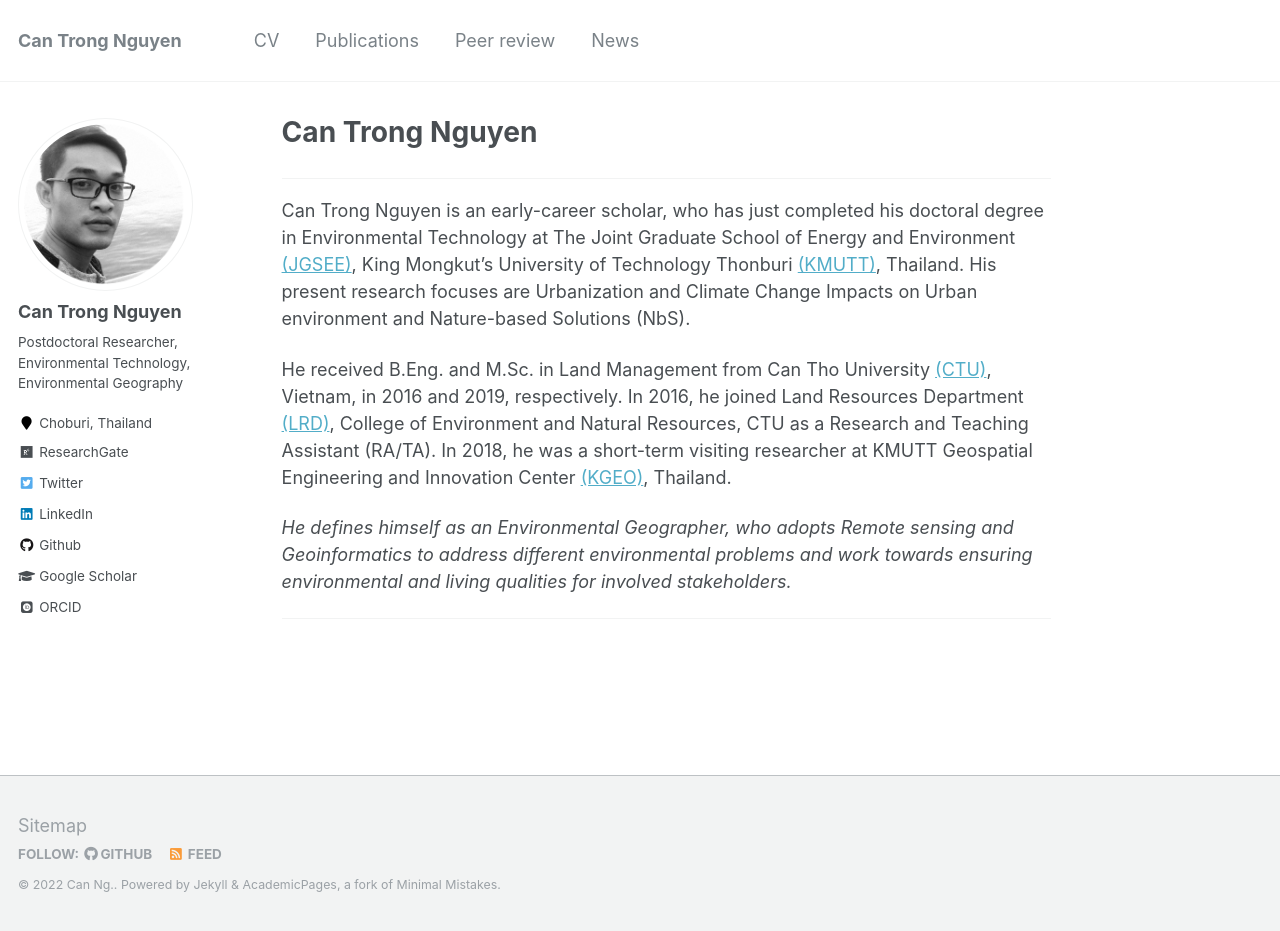
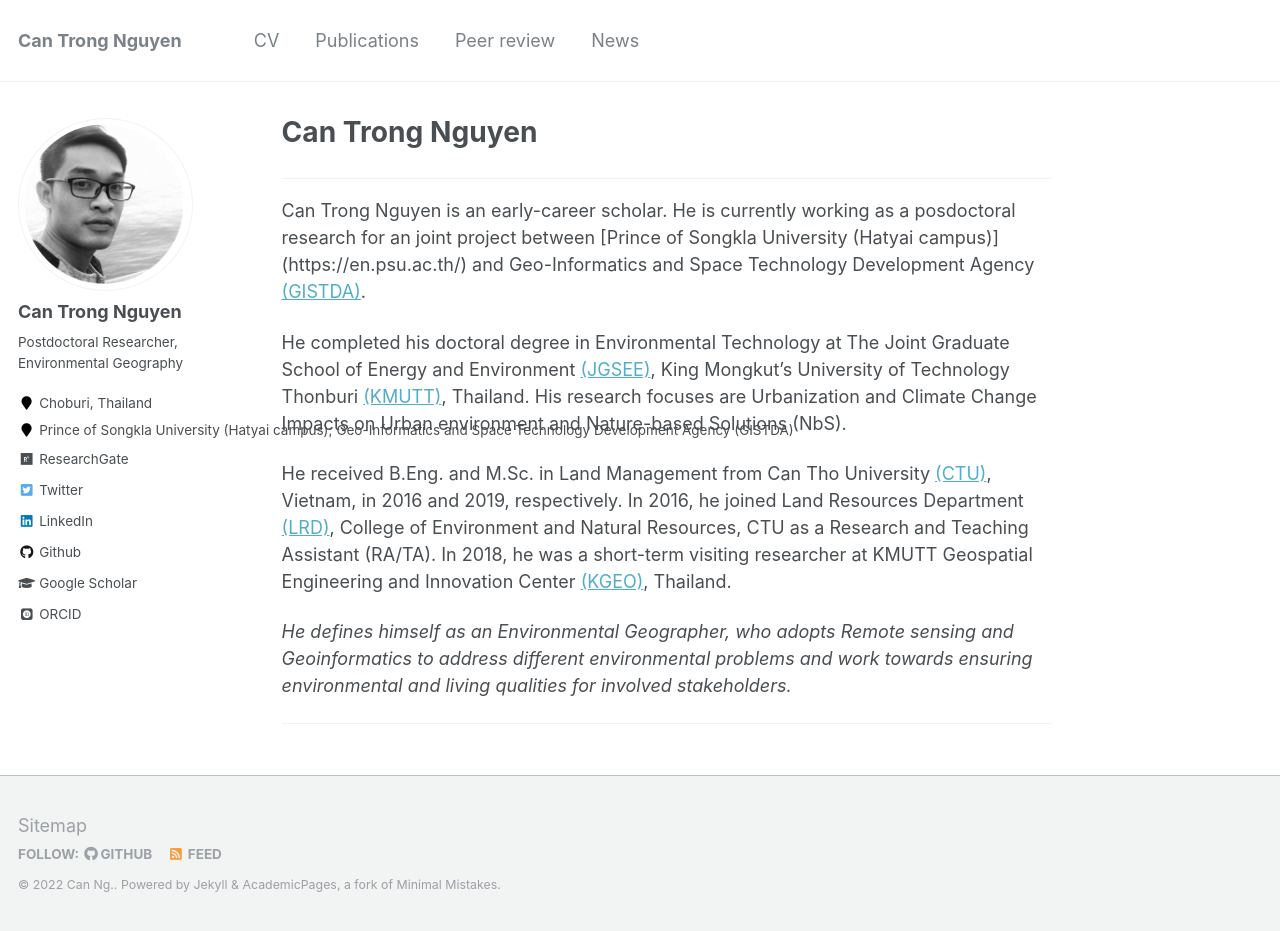
Before and after one commit to canng/oldsite, a Jekyll site: the page built from _pages/about.md, in a window 1280 px wide and 931 px high. Built offline with Jekyll 4.4.1, drawn with Linux system fonts in a browser that asks for light colours; some web fonts are replaced.

Commit message:
update info Sept 22

```diff
--- a/_config.yml
+++ b/_config.yml
@@ -85,9 +85,9 @@ analytics:
 author:
   name             : "Can Trong Nguyen"
   avatar           : "Profile_BW.png"
-  bio              : "Postdoctoral Researcher, Environmental Technology, Environmental Geography"
+  bio              : "Postdoctoral Researcher, Environmental Geography"
   location         : "Choburi, Thailand"
-  employer         :
+  employer         :  "Prince of Songkla University (Hatyai campus); Geo-Informatics and Space Technology Development Agency (GISTDA)"
   pubmed           :
   googlescholar    :  "https://scholar.google.com/citations?user=oUX6rbQAAAAJ&hl=vi&authuser=1"
   email            :
--- a/_pages/about.md
+++ b/_pages/about.md
@@ -10,7 +10,9 @@ redirect_from:
 
 <hr>
 
-Can Trong Nguyen is an early-career scholar, who has just completed his doctoral degree in Environmental Technology at The Joint Graduate School of Energy and Environment [(JGSEE)](https://www.jgsee.kmutt.ac.th/v3/), King Mongkut’s University of Technology Thonburi [(KMUTT)](https://www.kmutt.ac.th/en/), Thailand. His present research focuses are Urbanization and Climate Change Impacts on Urban environment and Nature-based Solutions (NbS).
+Can Trong Nguyen is an early-career scholar. He is currently working as a posdoctoral research for an joint project between [Prince of Songkla University (Hatyai campus)] (https://en.psu.ac.th/) and Geo-Informatics and Space Technology Development Agency [(GISTDA)](https://www.gistda.or.th/home.php?lang=EN).
+
+He completed his doctoral degree in Environmental Technology at The Joint Graduate School of Energy and Environment [(JGSEE)](https://www.jgsee.kmutt.ac.th/v3/), King Mongkut’s University of Technology Thonburi [(KMUTT)](https://www.kmutt.ac.th/en/), Thailand. His research focuses are Urbanization and Climate Change Impacts on Urban environment and Nature-based Solutions (NbS).
 
 He received B.Eng. and M.Sc. in Land Management from Can Tho University [(CTU)](https://en.ctu.edu.vn/), Vietnam, in 2016 and 2019, respectively. In 2016, he joined Land Resources Department [(LRD)](https://lrd.ctu.edu.vn/en/), College of Environment and Natural Resources, CTU as a Research and Teaching Assistant (RA/TA). In 2018, he was a short-term visiting researcher at KMUTT Geospatial Engineering and Innovation Center [(KGEO)](http://kgeo.org/kgeo/), Thailand.
 
```
Also changed, not shown: _pages/cv.md (+2 -1 lines), 1 other file.
